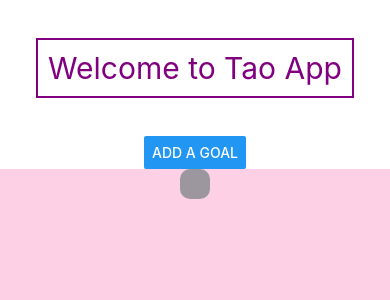
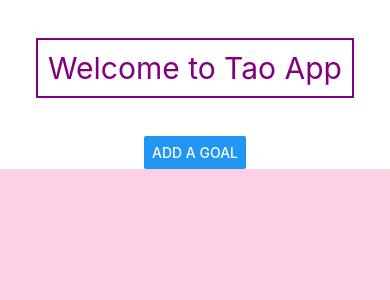
Before and after one commit to taowu-neu/Fall2024-Thu, a React Native app: screen / in a window 390 px wide. Shown: the top 300 px of the page. Built offline with nearby package versions, Linux system fonts and the light colour scheme.

Commit message:
Add an array as a state variable to store multiple goals

```diff
--- a/App.js
+++ b/App.js
@@ -1,16 +1,17 @@
 import { StatusBar } from 'expo-status-bar';
-import { Button, SafeAreaView, StyleSheet, Text, View } from 'react-native';
+import { Button, SafeAreaView, StyleSheet, Text, View, FlatList } from 'react-native';
 import Header from './Components/Header';
 import { useState } from 'react';
 import Input from './Components/Input';
 
 export default function App() {
   const appName = 'Tao App';
-  const [receivedText, setReceivedText] = useState('');
+  const [goals, setGoals] = useState([]);
   const [modalVisible, setModalVisible] = useState(false);
 
   const handleInputData = (data) => {
-    setReceivedText(data);
+    const newGoal = { text: data, id: Math.random().toString() };
+    setGoals((currentGoals) => [...currentGoals, newGoal]);
     setModalVisible(false);
   }
 
@@ -26,9 +27,15 @@ export default function App() {
       </View>
       <Input focus={true} inputHandler={handleInputData} isModalVisible={modalVisible} cancelHandler={handleCancel} />
       <View style={styles.bottomContainer}>
-        <View style={styles.textContainer}>
-          <Text style={styles.textStyle}>{receivedText}</Text>
-        </View>
+        <FlatList
+          data={goals}
+          keyExtractor={(item) => item.id}
+          renderItem={({ item }) => (
+            <View style={styles.textContainer}>
+              <Text style={styles.textStyle}>{item.text}</Text>
+            </View>
+          )}
+        />
       </View>
 
       <StatusBar style="auto" />
@@ -50,6 +57,7 @@ const styles = StyleSheet.create({
     backgroundColor: '#9C979E',
     borderRadius: 10,
     padding: 5,
+    marginVertical: 5,
   },
   upperContainer: {
     flex: 1,
@@ -61,6 +69,6 @@ const styles = StyleSheet.create({
     flex: 4,
     backgroundColor: '#FDD0E6',
     alignItems: 'center',
-    rowGap: 10,
+    width: '100%',
   }
 });
```
Also changed, not shown: Components/GoalItem.js (added, +33 -0 lines).
